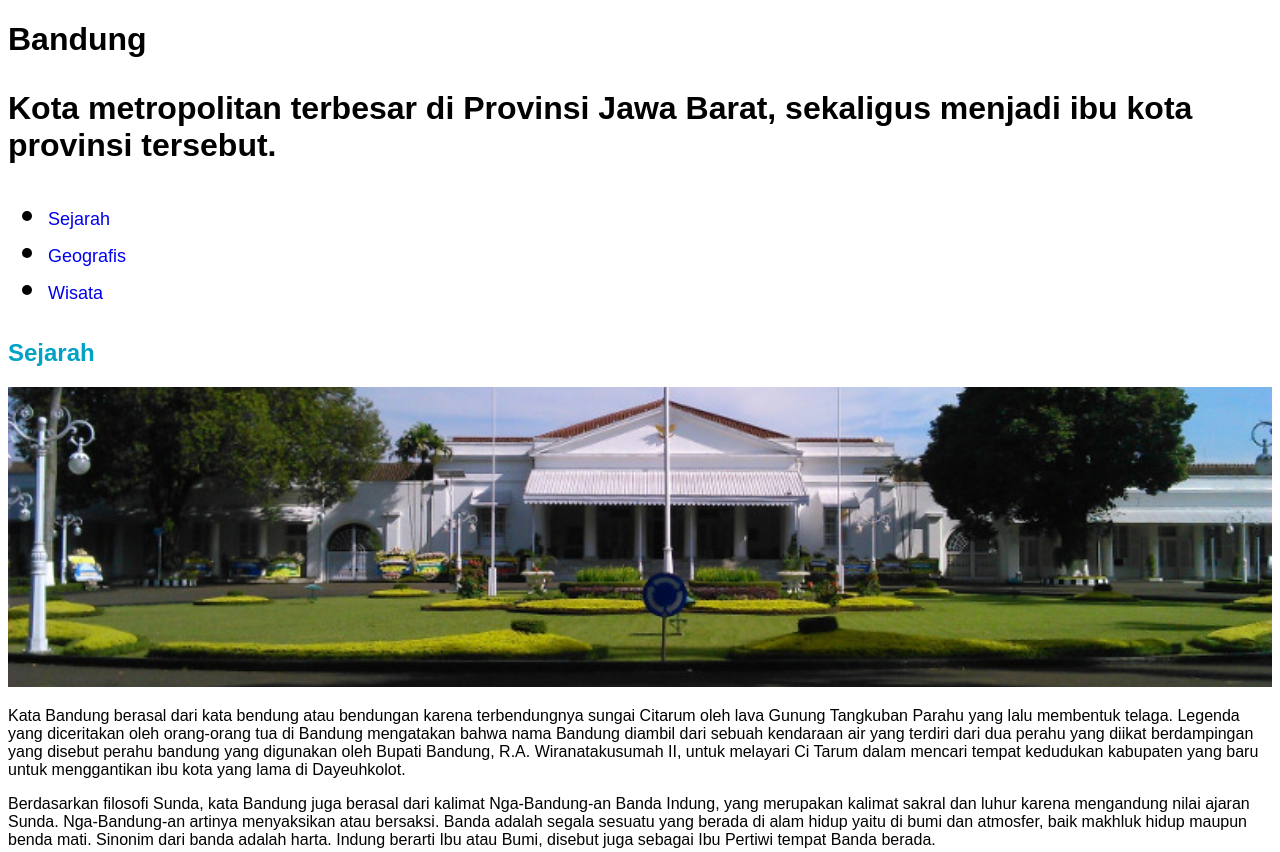
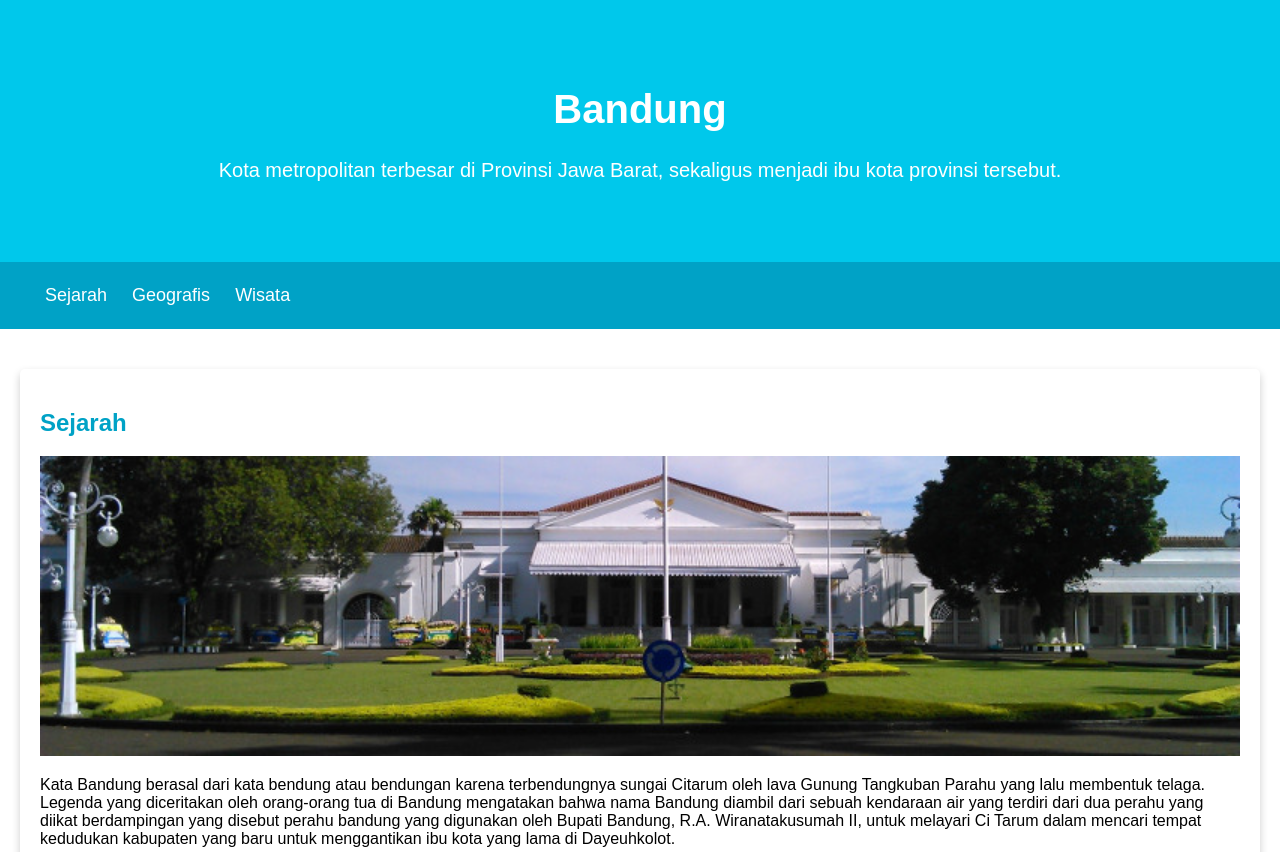
Before and after one commit to lelymonalisa/Jon-CSS, a plain HTML site: page Index.html in a window 1280 px wide. Shown: the top 852 px of the page. Drawn offline with Linux system fonts and the light colour scheme.

Commit message:
shadow added

```diff
--- a/Index.html
+++ b/Index.html
@@ -3,23 +3,23 @@
 <head>
 </head>
 <body>
-
-<header>
-<h1>Bandung<h/1>
     <link rel="stylesheet" href="assets/Style/style.css">
-
-<p>Kota metropolitan terbesar di Provinsi Jawa Barat, sekaligus menjadi ibu kota provinsi tersebut.</p>
- <ul>
-     <nav>
-     <li><a href="#sejarah"> Sejarah </a></li>
-     <li><a href="#geografis"> Geografis </a></li>
-     <li><a href="#wisata"> Wisata </a></li>
-    </nav>
- </ul>
-</header>
+    <header>
+        <div class="jumbotron">
+            <h1>Bandung</h1>
+            <p>Kota metropolitan terbesar di Provinsi Jawa Barat, sekaligus menjadi ibu kota provinsi tersebut.</p>
+        </div>
+        <nav>
+            <ul>
+                <li><a href="#sejarah">Sejarah</a></li>
+                <li><a href="#geografis">Geografis</a></li>
+                <li><a href="#wisata">Wisata</a></li>
+            </ul>
+        </nav>
+    </header>
  <main>
      <div>
-         <article id="sejarah">
+         <article id="sejarah" class="card">
 <h2 id="sejarah">Sejarah</h2>
 <img src="assets/image/history.jpg" class="featured-image" alt="sejarah">
 <p>Kata Bandung berasal dari kata bendung atau bendungan karena terbendungnya sungai Citarum oleh lava Gunung Tangkuban Parahu yang lalu membentuk telaga. Legenda yang diceritakan oleh orang-orang tua di Bandung mengatakan bahwa nama Bandung diambil dari sebuah kendaraan air yang terdiri dari dua perahu yang diikat berdampingan yang disebut perahu bandung yang digunakan oleh Bupati Bandung, R.A. Wiranatakusumah II, untuk melayari Ci Tarum dalam mencari tempat kedudukan kabupaten yang baru untuk menggantikan ibu kota yang lama di Dayeuhkolot.</p>
@@ -28,7 +28,7 @@
 <p>Berdasarkan filosofi Sunda, kata Bandung juga berasal dari kalimat Nga-Bandung-an Banda Indung, yang merupakan kalimat sakral dan luhur karena mengandung nilai ajaran Sunda. Nga-Bandung-an artinya menyaksikan atau bersaksi. Banda adalah segala sesuatu yang berada di alam hidup yaitu di bumi dan atmosfer, baik makhluk hidup maupun benda mati. Sinonim dari banda adalah harta. Indung berarti Ibu atau Bumi, disebut juga sebagai Ibu Pertiwi tempat Banda berada.</p>
         </article>
 
-        <article>
+        <article id="geografis"  class="card">
 <h2 id="geografis">Geografis</h2>
 <img src="assets/image/geografis.jpg" class="featured-image" alt="geografis">
 <p>Kota Bandung dikelilingi oleh pegunungan, sehingga bentuk morfologi wilayahnya bagaikan sebuah mangkok raksasa, secara geografis kota ini terletak di tengah-tengah provinsi Jawa Barat, serta berada pada ketinggian ±768 m di atas permukaan laut, dengan titik tertinggi di berada di sebelah utara dengan ketinggian 1.050 meter di atas permukaan laut dan sebelah selatan merupakan kawasan rendah dengan ketinggian 675 meter di atas permukaan laut.</p>
@@ -37,7 +37,7 @@
 <p>Kota Bandung dialiri dua sungai utama, yaitu Sungai Cikapundung dan Sungai Citarum beserta anak-anak sungainya yang pada umumnya mengalir ke arah selatan dan bertemu di Sungai Citarum. Dengan kondisi yang demikian, Bandung selatan sangat rentan terhadap masalah banjir terutama pada musim hujan.</p>
         </article>
 
-        <article>
+        <article id="wisata"  class="card">
 <h2 id="wisata">Wisata</h2>
 <p>Sejak dibukanya Jalan Tol Cipularang, kota Bandung telah menjadi tujuan utama dalam menikmati liburan akhir pekan terutama dari masyarakat yang berasal dari Jakarta sekitarnya. Selain menjadi kota wisata belanja, kota Bandung juga dikenal dengan sejumlah besar bangunan lama berarsitektur peninggalan Belanda.</p>
 
@@ -54,7 +54,7 @@
         </article>
 </div>
     <aside>
-        <article class="profile">
+        <article class="profile card">
             <header>
 <h>Kota Bandung</h2>
 <p>Kota Kembang Paris van Java</p>
--- a/assets/Style/style.css
+++ b/assets/Style/style.css
@@ -1,20 +1,55 @@
+main {
+   padding: 20px;
+}
 body {
-    font-family: sans-serif;
+   font-family: 'Quicksand', sans-serif;
+   margin: 0;
+   padding: 0;
+
  }
+.jumbotron{
+   font-size:20px;
+   padding: 60px;
+   background-color: #00c8eb;
+   text-align: center;
+   color:white;
+}
+nav {
+   background-color: #00a2c6;
+   padding: 5px;
+}
+nav a {
+   font-size: 18px;
+   font-weight: 400;
+   text-decoration: none;
+   color: white;
+}
+nav a:hover {
+  font-weight: bold;
+}
+nav li {
+   display: inline;
+   list-style-type: none;
+   margin-right: 20px;
+}
  .featured-image {
    width: 100%;
    max-height: 300px;
    object-fit: cover;
    object-position: center;
 }
- nav a {
-    font-size: 18px;
-    font-weight: 400;
-    text-decoration: none;
- }
- nav a:hover {
-   font-weight: bold;
+.card {
+   box-shadow: 0 4px 8px 0 rgba(0, 0, 0, 0.2);
+   border-radius: 5px;
+   padding: 20px;
+   margin-top:20px;
 }
+
+nav{
+   font-size: 18px;
+   padding: 5px;
+}
+
  h2 {
     color: #00a2c6
  }
```
